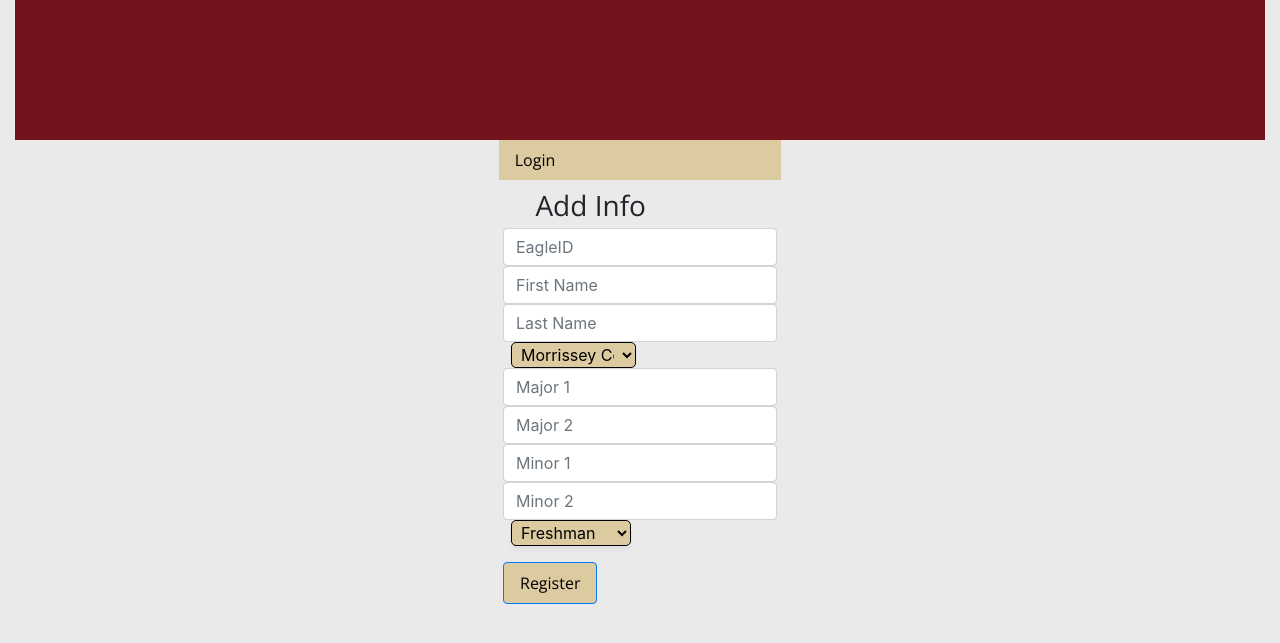
After one commit to normanjwright/eagleai, a Flask app: page /register in a window 1280 px wide. The commit adds this page. Shown: the top 643 px of the page. Run offline with Flask 3, Linux system fonts and the light colour scheme; parts of the project's set-up code (start-up, migrations or seed data) failed here and were passed over.

Commit message:
almost there

```diff
--- a/eagleai/templates/login.html
+++ b/eagleai/templates/login.html
@@ -35,6 +35,9 @@
       </div>
 
       <section class="login">
+        <div class="mx-auto col-3">
+          <a class="nav-link" href="{{ url_for('views.register') }}">Register</a>
+          </div>
 
         <form action="/login" method="POST" class="mx-auto row g-3">
           <div class="col-auto mx-auto my-1">
--- /dev/null
+++ b/eagleai/templates/register.html
@@ -0,0 +1,78 @@
+<!DOCTYPE html>
+<html>
+  <head>
+    <!-- Bootstrap CSS-->
+    <link
+      rel="stylesheet"
+      href="https://cdn.jsdelivr.net/npm/bootstrap@4.0.0/dist/css/bootstrap.min.css"
+      integrity="sha384-Gn5384xqQ1aoWXA+058RXPxPg6fy4IWvTNh0E263XmFcJlSAwiGgFAW/dAiS6JXm"
+      crossorigin="anonymous"
+    />
+    <link
+      rel="stylesheet"
+      href="{{ url_for('static',    filename='css/mystyle.css') }}"
+    />
+    <script src="https://ajax.googleapis.com/ajax/libs/jquery/3.7.1/jquery.min.js"></script>
+    <link
+      href="https://fonts.googleapis.com/css?family=Open Sans"
+      rel="stylesheet"
+    />
+    <title>Login</title>
+  </head>
+
+  <body style="background-color: #eaeaea">
+    <div class="container-fluid">
+
+      <div
+        class="top"
+        style="
+          background-color: #73131d;
+          height: 140px;
+          display: block;
+          unicode-bidi: isolate;
+        "
+      >
+        <div class="bg-image"></div>
+
+      </div>
+
+
+      <section class="login">
+        <div class="mx-auto col-3">
+        <a class="nav-link" href="{{ url_for('views.login') }}">Login</a>
+        </div>
+
+
+        <form action="/register" method="POST" class="mx-auto row g-3">
+          <div class="col-auto mx-auto my-1">
+            <h3 class="">Add Info</h3>
+            <input type="text" class="form-control" id="eid" placeholder="EagleID" name="eid">
+            <input type="text" class="form-control" id="fname" placeholder="First Name" name="fname">
+            <input type="text" class="form-control" id="lname" placeholder="Last Name" name="lname">
+            <select id="school" name="school" class="form-select mx-2 nav-item" style="max-height: 70vh; overflow:scroll;max-width:125px;">
+                <option>Morrissey College of Arts and Sciences</option>
+                <option>Carroll School of Management</option>
+                <option>Connell School of Nursing</option>
+                <option>Lynch School of Education and Human Development</option>
+            </select>
+            <input type="text" class="form-control" id="major1" placeholder="Major 1" name="major1">
+            <input type="text" class="form-control" id="major2" placeholder="Major 2" name="major2">
+            <input type="text" class="form-control" id="minor1" placeholder="Minor 1" name="minor1">
+            <input type="text" class="form-control" id="minor2" placeholder="Minor 2" name="minor2">
+            <select id="year" name="year" class="form-select mx-2 nav-item" style="max-height: 70vh; overflow:scroll;max-width:125px;">
+                <option>Freshman</option>
+                <option>Sophomore</option>
+                <option>Junior</option>
+                <option>Senior</option>
+            </select>
+
+            <button type="submit" class="nav-link btn btn-primary mb-3 my-3">
+              Register
+            </button>
+
+          </div>
+        </form>
+      </section>
+    </div>
+  </body>
+</html>
--- a/eagleai/views.py
+++ b/eagleai/views.py
@@ -45,6 +45,45 @@ def login():
 def logout():
     session["student"] = None
     return redirect("/login")
+
+@views.route("/register")
+def register():
+    if request.method == 'POST':
+        eid = request.form["eid"]
+        fname = request.form["fname"]
+        lname = request.form["lname"]
+        school = request.form["school"]
+        major1 = request.form["major1"]
+        major2 = request.form["major2"]
+        minor1 = request.form["minor1"]
+        minor2 = request.form["minor2"]
+        ar = {"Freshman Fall": [], "Freshman Spring": [], "Freshman Summer": [],\
+                 "Sophomore Fall": [], "Sophomore Spring": [], "Sophomore Summer": [],\
+                 "Junior Fall": [], "Junior Spring": [], "Junior Summer": [],\
+                 "Senior Fall": [], "Senior Spring": []}
+        year = request.form["year"]
+        add_credit = []
+        qual = ""
+        major_list = [major1]
+        if major2 != "":
+            major_list.append(major2)
+        minor_list = [minor1]
+        if minor2 != "":
+            minor_list.append(minor2)
+        student = createStudent(eid, fname, lname, school,major_list, minor_list, ar, year, add_credit, qual)
+        if get_student(eid) == None:
+            create_student_in_db(student)
+            session["student"] = student
+            return redirect("/profile")
+        else:
+            student = get_student(eid)
+            session["student"] = student
+            return redirect("/profile")
+
+    return render_template("register.html")
+
+
+    return render_template("register.html")
 
 
 @views.route("/")
```
Also changed, not shown: 3 other files.
